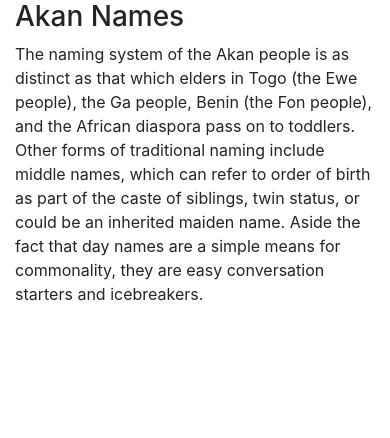
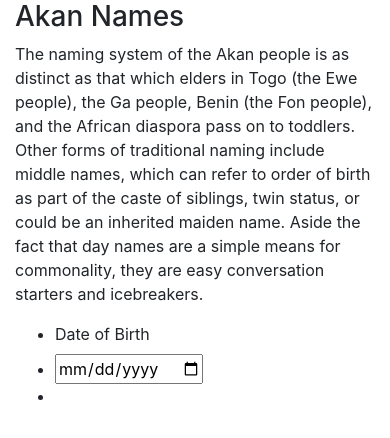
Before and after one commit to Bryson69/Ip-Week-2, a plain HTML site: page index.html in a window 390 px wide. Drawn offline with nearby package versions, Linux system fonts and the light colour scheme; files that its build step writes are made by us from their sources.

Commit message:
Akan dob in rows and columns

```diff
--- a/index.html
+++ b/index.html
@@ -22,3 +22,18 @@
 
                             Aside the fact that day names are a simple means for commonality, they are easy conversation starters and icebreakers.</p>
                      </div>
+                      <!--Akan DOB-->
+                      <div class="col-md-6 main-right">
+                        <div class="form">
+                            <form name="akanform" onsubmit="return false" >
+                                <div class="dates">
+                                    <ul>
+                                        <li>
+                                            <label for="">Date of Birth</label>
+                                        </li>
+                                        <li>
+                                            <input type="date" class="dob" name="mydate" id="mydate" >
+                                        </li>
+                                        <li><div class = "errormessage" id = "mydateerror"></div></li>
+                                    </ul>
+                                </div>
```
